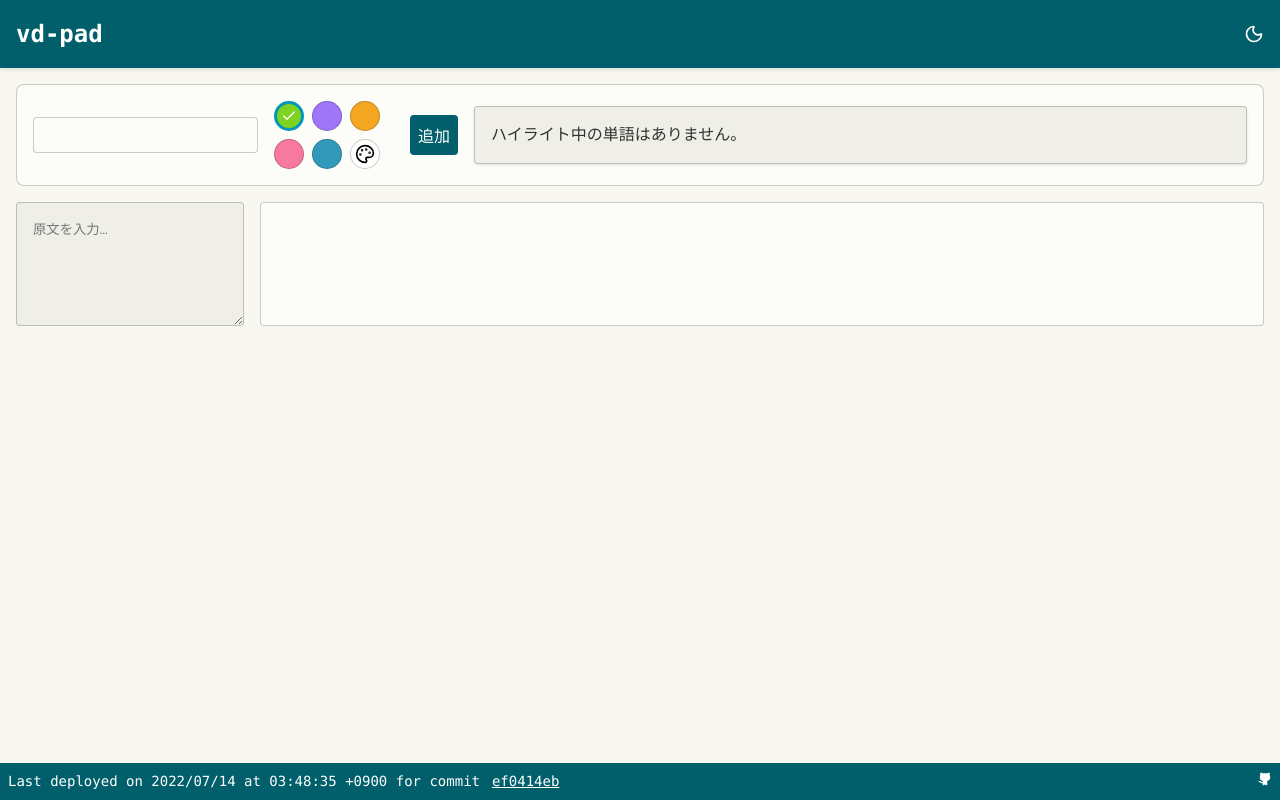
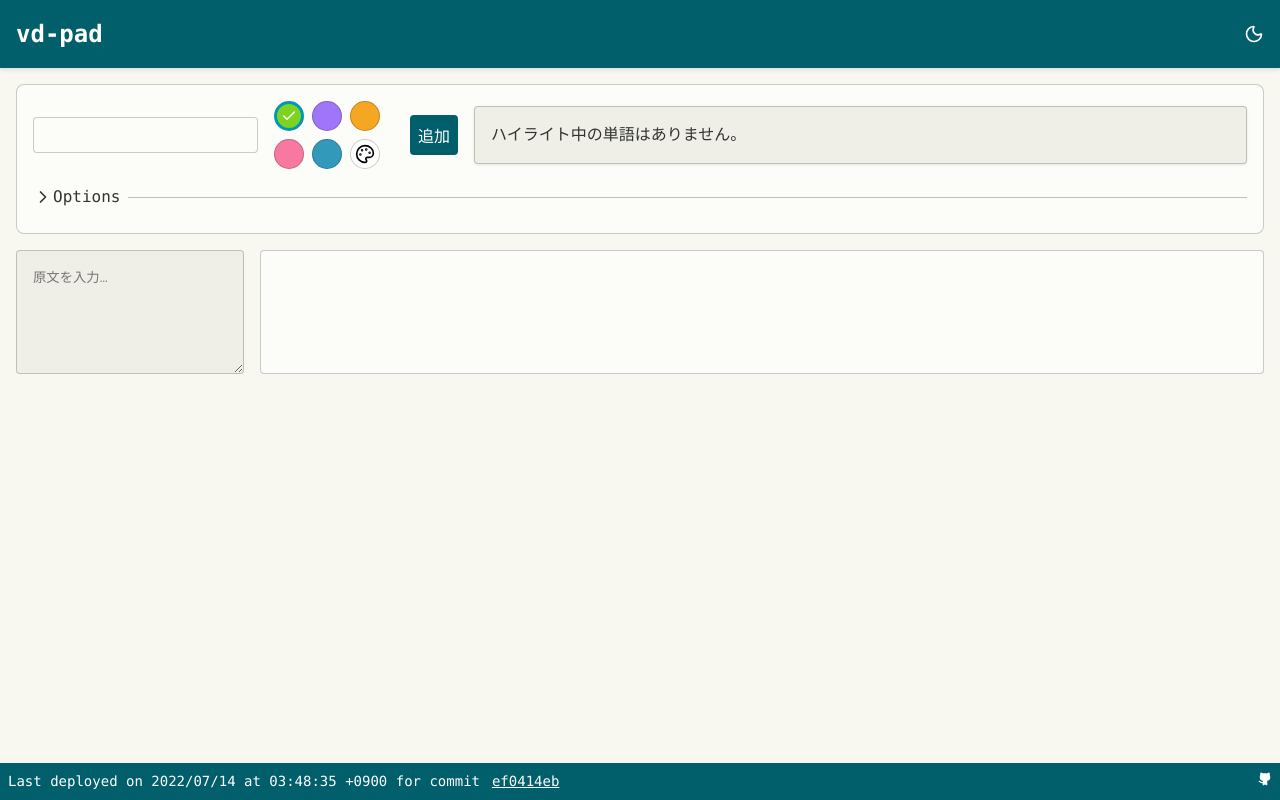
Before and after one commit to dot-ma801/vd-pad, a Vue app: page / in a window 1280 px wide. Built offline with nearby package versions, Linux system fonts and the light colour scheme.

Commit message:
[add] アコーディオンコンポーネントを追加

```diff
--- /dev/null
+++ b/src/components/AccordionComponent.vue
@@ -0,0 +1,59 @@
+<script setup lang="ts">
+import { ref } from 'vue'
+import { ChevronRight } from 'lucide-vue-next'
+
+const isShow = ref(false)
+
+const click = () => {
+  isShow.value = !isShow.value
+}
+</script>
+
+<template>
+  <div>
+    <div class="accordion-container" @click="click">
+      <p class="options">
+        <ChevronRight :class="{ rotated: isShow }" :size="20" /> Options <span class="line"></span>
+      </p>
+    </div>
+    <div class="content">
+      <slot v-if="isShow"></slot>
+    </div>
+  </div>
+</template>
+
+<style scoped>
+.accordion-container {
+  user-select: none;
+}
+
+.options {
+  cursor: pointer;
+  display: flex;
+  align-items: center;
+}
+
+.line {
+  flex: 1;
+  height: 1px;
+  background-color: var(--color-text);
+  opacity: 0.3;
+  margin-left: 8px;
+}
+
+.content {
+  margin-top: 8px;
+  margin-left: calc(20px + 8px);
+}
+
+/* 開くとき（trueになる時） */
+.rotated {
+  transform: rotate(90deg);
+  transition: transform 0.2s ease-in;
+}
+
+/* 閉じるとき（falseになる時） */
+:not(.rotated) {
+  transition: transform 0.2s ease-out;
+}
+</style>
--- a/src/components/ActionArea.vue
+++ b/src/components/ActionArea.vue
@@ -1,6 +1,7 @@
 <script setup lang="ts">
 import WordColorForm from '@/components/WordColorForm.vue'
 import HighlightKeywords from '@/components/HighlightKeywords.vue'
+import Accordion from '@/components/AccordionComponent.vue'
 import type { KeywordMap, KeyWordWithColor } from '@/types/wordTypes'
 
 defineProps<{
@@ -22,20 +23,29 @@ const onDelete = (word: string) => {
 </script>
 
 <template>
-  <div class="action-area">
-    <WordColorForm class="form-area" @add="onAdd" />
-    <HighlightKeywords class="words-area" :keywords="keywords" @delete="onDelete" />
+  <div class="card-container">
+    <div class="action-area">
+      <WordColorForm class="form-area" @add="onAdd" />
+      <HighlightKeywords class="words-area" :keywords="keywords" @delete="onDelete" />
+    </div>
+    <Accordion class="accordion">
+      へろー
+
+    </Accordion>
   </div>
 </template>
 
 <style scoped>
-.action-area {
-  display: flex;
-  gap: var(--spacing-base);
+.card-container {
   background-color: var(--color-surface);
   padding: var(--spacing-base);
   border-radius: 8px;
   border: 1px solid var(--color-border);
+}
+
+.action-area {
+  display: flex;
+  gap: var(--spacing-base);
   align-items: center;
 }
 
@@ -47,6 +57,10 @@ const onDelete = (word: string) => {
   flex: 3;
 }
 
+.accordion {
+  margin-top: 16px;
+}
+
 @media (max-width: 768px) {
   .action-area {
     flex-direction: column;
```
